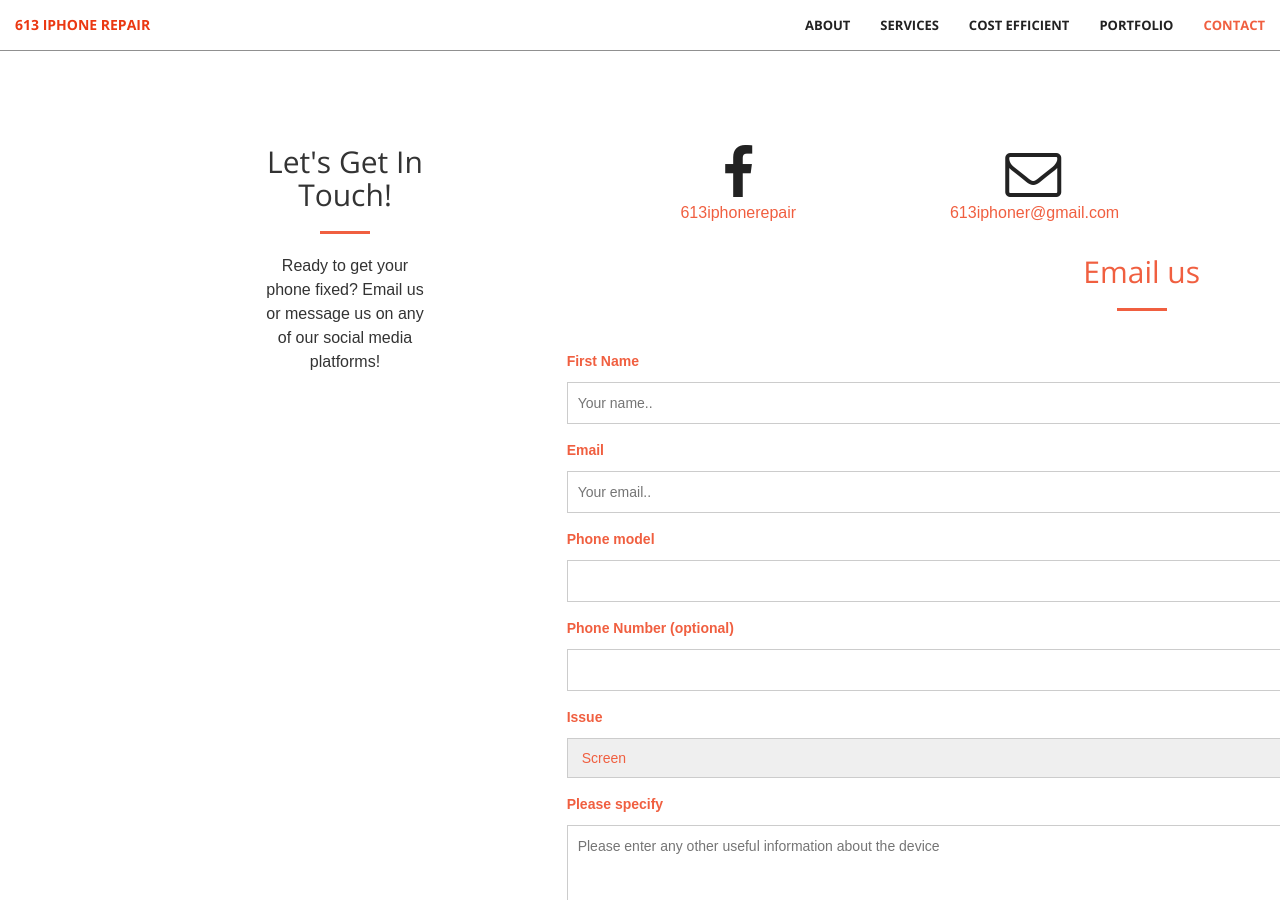
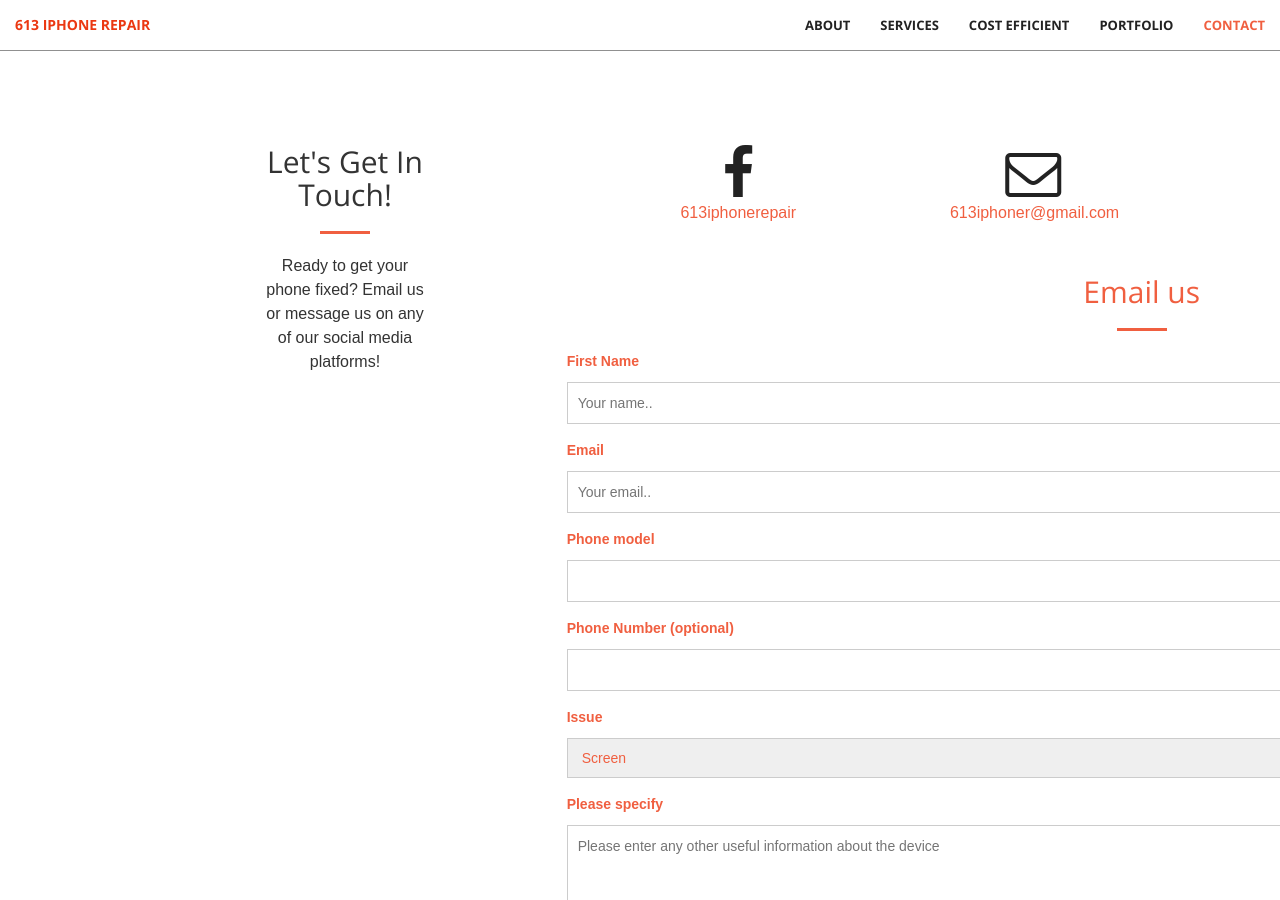
Before and after one commit to SuhaibElkomy/613iphonerepair, a Jekyll site: the page built from index.html, in a window 1280 px wide and 900 px high, scrolled down 3862 px. Built offline with Jekyll 4.4.1, drawn with Linux system fonts in a browser that asks for light colours.

Commit message:
Update Quote.html

```diff
--- a/_includes/Quote.html
+++ b/_includes/Quote.html
@@ -1,11 +1,5 @@
 <section id="quote">
-    <div class="container">
-        <div class="row">
-            <div class="col-lg-12 text-center">
-                <h2 class="section-heading">Email us</h2>
-                <hr class="primary">
-            </div>
-        </div>
+
 <!DOCTYPE html>
 <html>
 <head>
@@ -73,7 +67,13 @@ input[type=submit]:hover {
 <body>
 
 <h3></h3>
-
+    <div class="container">
+        <div class="row">
+            <div class="col-lg-12 text-center">
+                <h2 class="section-heading">Email us</h2>
+                <hr class="primary">
+            </div>
+        </div>
 <div class="form">
 
 <form name="sentMessage" id="contactForm" action="https://formspree.io/613iphoner@gmail.com" method="POST" novalidate>
```
